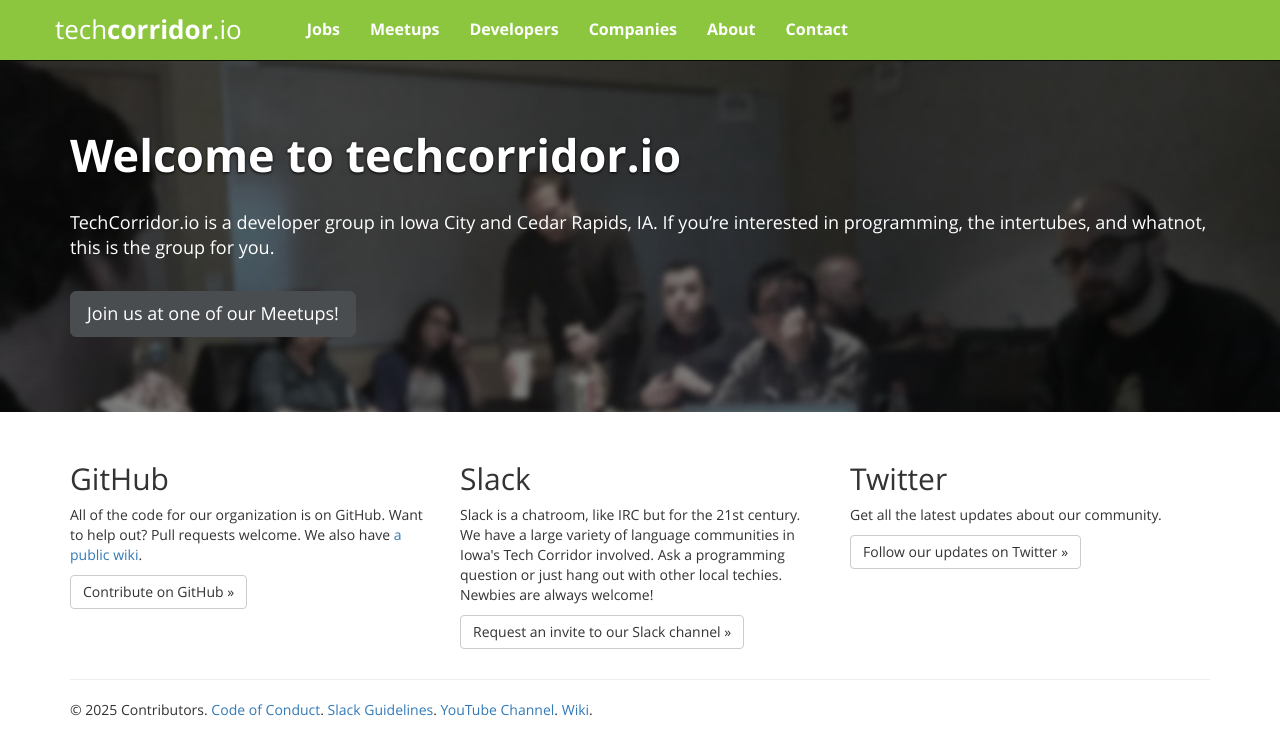
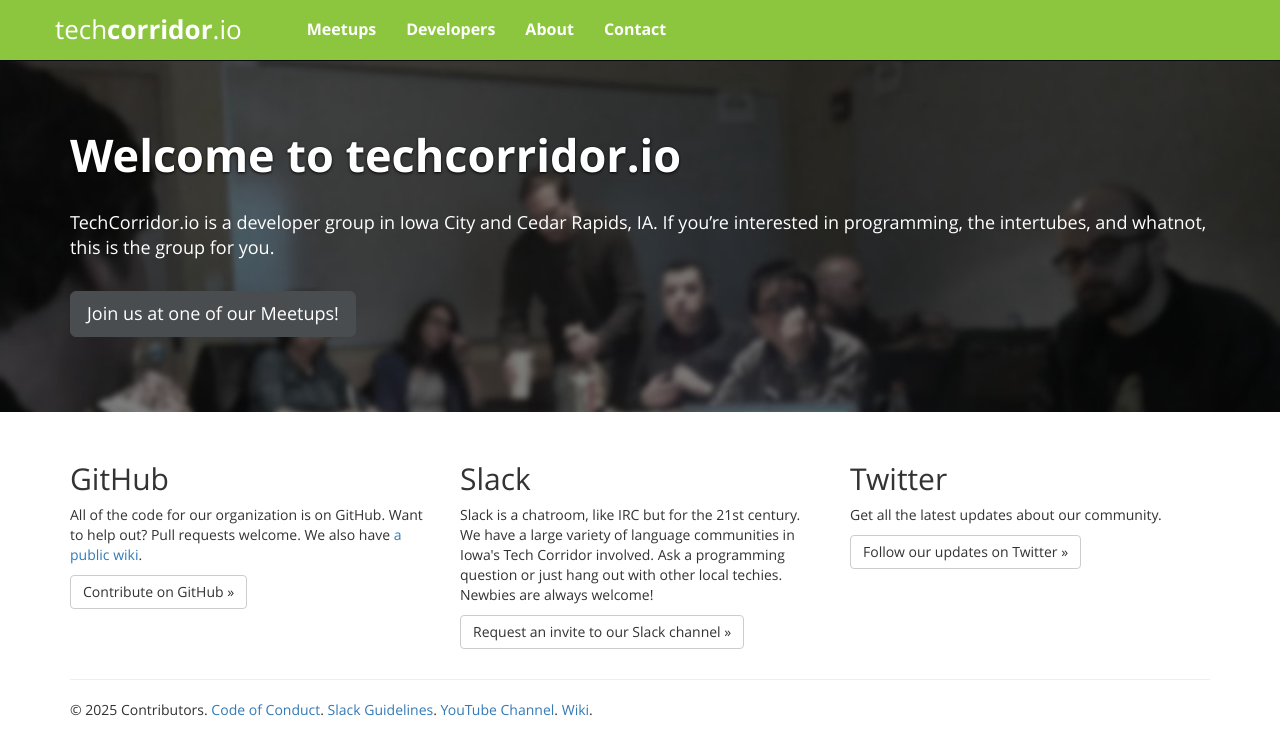
Before and after one commit to techcorridorio/techcorridorio.github.io, a Jekyll site: the page built from index.html, in a window 1280 px wide. Shown: the top 755 px of the page. Built offline with Jekyll 4.4.1, drawn with Linux system fonts in a browser that asks for light colours; nearby versions of some CDN libraries.

Commit message:
Remove links to jobs

```diff
--- a/_layouts/default.html
+++ b/_layouts/default.html
@@ -42,10 +42,8 @@
                 </div>
                 <div id="navbar" class="navbar-collapse collapse">
                     <ul class="nav navbar-nav">
-                        <li><a href="http://jobs.techcorridor.io/">Jobs</a></li>
                         <li><a href="meetups.html">Meetups</a></li>
                         <li><a href="developers.html">Developers</a></li>
-                        <li><a href="http://jobs.techcorridor.io/organizations/">Companies</a></li>
                         <li><a href="about.html">About</a></li>
                         <li><a href="contact.html">Contact</a></li>
                     </ul>
```
